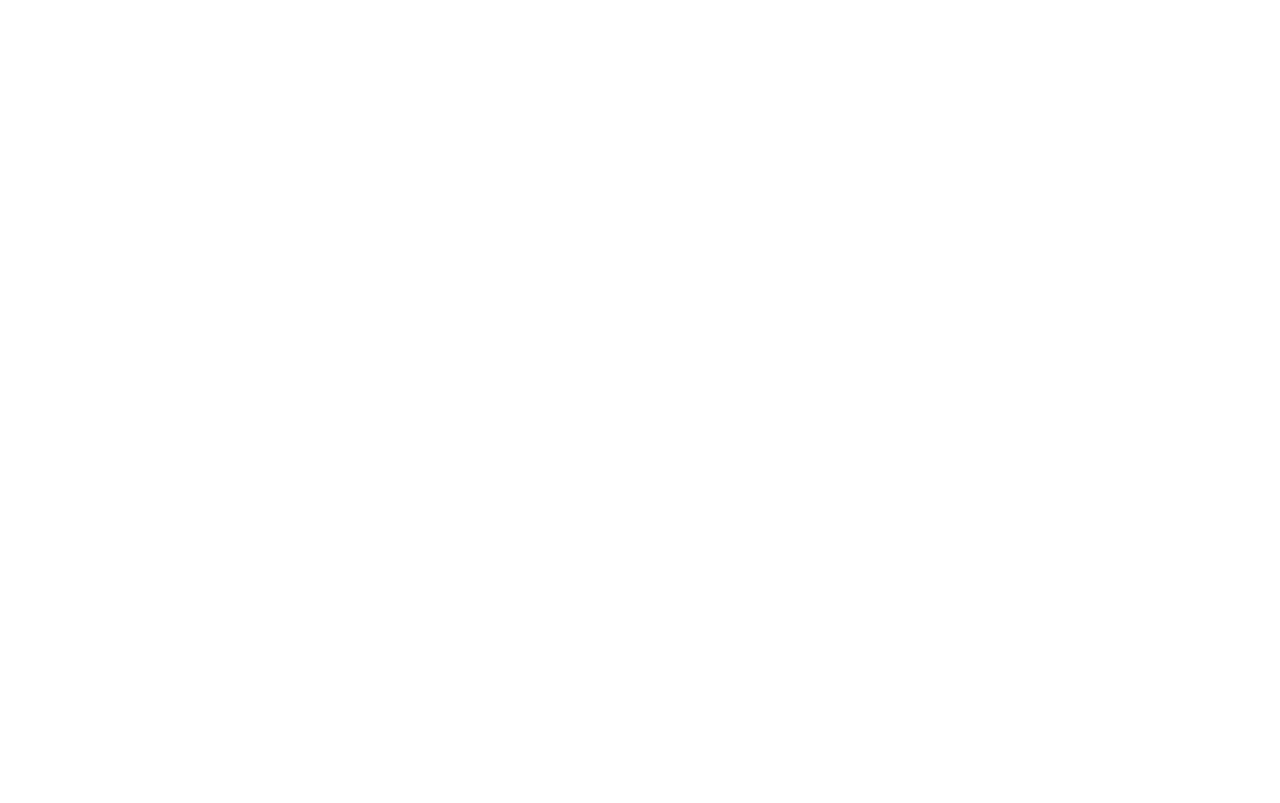
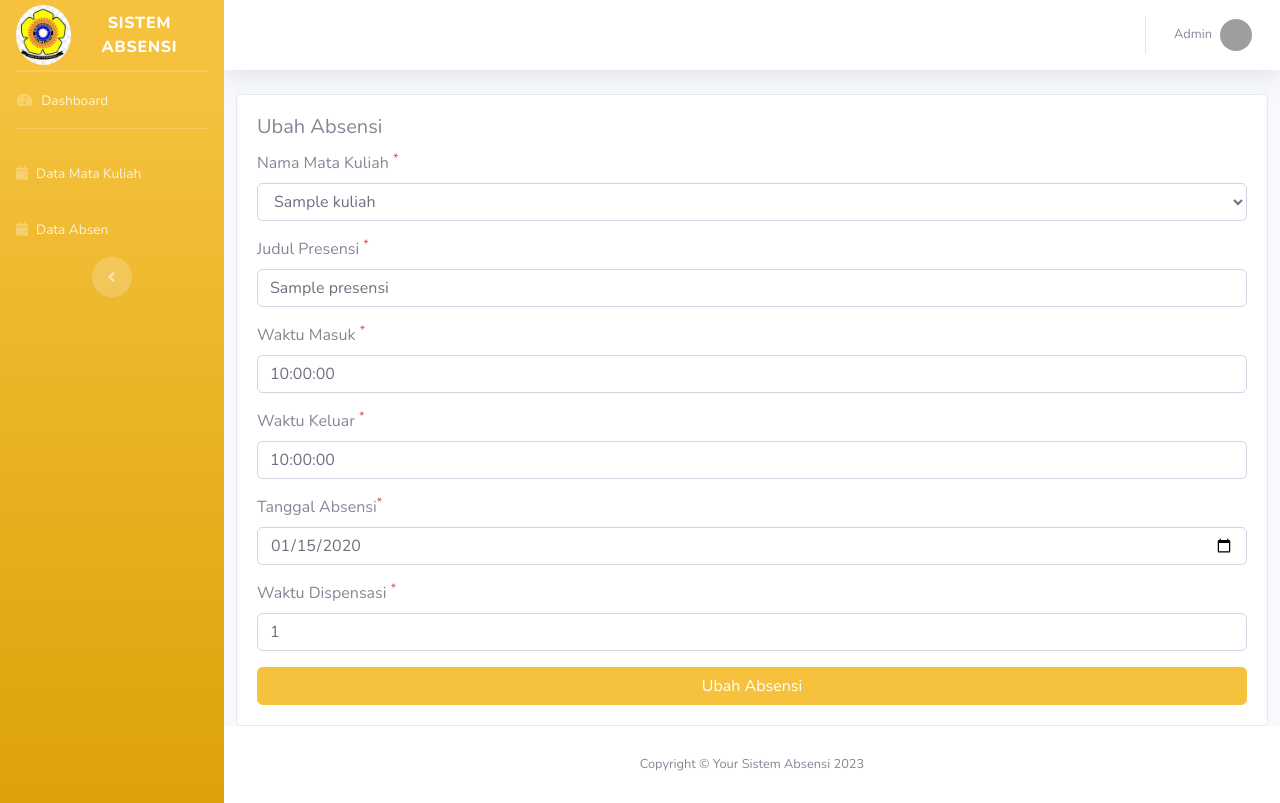
Before and after one commit to RansomBroker/sistem-absensi, a PHP site: page /ubah-data-absen.php?id=1 in a window 1280 px wide. Before the commit the page is empty. Run offline with PHP 8.4, Linux system fonts and the light colour scheme; a user stored in the database is signed in; data comes from the database, SQL or seed files in the repository; tables that the repository leaves empty hold one stand-in row (values such as "Sample post"); some libraries are stand-ins or nearby versions; grey boxes are pictures that could not be loaded.

Commit message:
donebroubah

```diff
--- a/data-absen.php
+++ b/data-absen.php
@@ -101,7 +101,7 @@
                                             <td><?= $data['tgl_absen']?></td>
                                             <td><?= $data['waktu_dispensasi']?></td>
                                             <td>
-                                                <button class="btn-edit btn btn-warning" data-id="<?= $data['id']?>">Edit</button>
+                                                <a href="ubah-data-absen.php?id=<?= $data['id']?>" class="btn-edit btn btn-warning">Edit</a>
                                                 <a href="hapus-data-absen.php?id=<?=$data['id']?>" class="btn btn-danger">Hapus</a>
                                             </td>
                                         </tr>
--- a/function.php
+++ b/function.php
@@ -292,6 +292,7 @@
 
 function tambah_absensi($form) {
     global  $connection;
+
     $nama_mata_kuliah = htmlspecialchars(stripcslashes($form['judul-presensi']));
     $id_mata_kuliah = $form['id-mata-kuliah'];
     $user_id = $form['user-id'];
@@ -466,3 +467,41 @@
     return substr(str_shuffle($str_result),
         0, $length_of_string);
 }
+function ambil_data_absen_by_id($id) {
+	global $connection;
+ 	return $connection->query("SELECT * FROM jadwal_presensi WHERE id = '$id'")->fetch_assoc();
+
+}
+function update_data_absen($form){
+	global $connection;
+	$id = $form['id'];
+	$nama_mata_kuliah = htmlspecialchars(stripcslashes($form['judul-presensi']));
+	$id_mata_kuliah = $form['id-mata-kuliah'];
+	$user_id = $form['user-id'];
+	$waktu_masuk = $form['waktu-masuk'];
+	$waktu_keluar = $form['waktu-keluar'];
+	$tanggal_absensi = $form['tanggal-absensi'];
+	$waktu_dispensasi = $form['waktu-dispensasi'];
+
+	$connection->query("
+		UPDATE jadwal_presensi
+		SET
+			user_id ='$user_id',
+			nama='$nama_mata_kuliah',
+			jam_masuk='$waktu_masuk',
+			jam_keluar='$waktu_keluar',
+			tgl_absen='$tanggal_absensi',
+			waktu_dispensasi='$waktu_dispensasi',
+			mata_kuliah_id='$id_mata_kuliah'
+		WHERE
+		id = '$id'
+	");
+
+	if ($connection->affected_rows > 0) {
+		set_flash_message('berhasil_tambah_absen', 'Berhasil Ubah Data absen');
+	} else {
+		set_flash_message('gagal_tambah_absen', 'Gagal Ubah Data absen');
+	}
+
+	return redirect('data-absen.php?halaman=data-absen');
+}
--- a/ubah-data-absen.php
+++ b/ubah-data-absen.php
@@ -0,0 +1,129 @@
+<?php
+session_start();
+include "function.php";
+
+if (isset($_POST['ubah-absensi'])) {
+     update_data_absen($_POST);
+}
+$data_absen = ambil_data_absen_by_id($_GET['id']);
+?>
+<!DOCTYPE html>
+<html lang="en">
+
+<head>
+
+    <?php include "head.php"?>
+
+    <title>Ubah Absen</title>
+
+    <?php include "css.php"?>
+</head>
+
+<body id="page-top">
+
+<!-- Page Wrapper -->
+<div id="wrapper">
+
+    <?php include "sidebar.php";?>
+
+    <!-- Content Wrapper -->
+    <div id="content-wrapper" class="d-flex flex-column">
+
+        <!-- Main Content -->
+        <div id="content">
+
+            <?php include "navbar.php";?>
+
+            <!-- Begin Page Content -->
+            <div class="container-fluid">
+                <div class="card card-body row">
+                    <h5 class="card-title"> Ubah Absensi</h5>
+                    <form action="" method="POST">
+                        <input type="hidden" name="id" value=<?= $_GET['id']?>>
+                        <input type="hidden" name="user-id" value="<?= $_SESSION['id']?>">
+                        <div class="form-group">
+                            <label for="" class="form-label">Nama Mata Kuliah <sup class="text-danger">*</sup></label>
+                            <select name="id-mata-kuliah" class="form-control" required>
+                                <?php foreach (ambil_data_mata_kuliah_dosen($_SESSION['id']) as $data):?>
+                                    <option value="<?= $data['id_mata_kuliah']?>"><?= $data['name']?></option>
+                                <?php endforeach;?>
+                            </select>
+                        </div>
+                        <div class="form-group">
+                            <label for="" class="form-label">Judul Presensi <sup class="text-danger">*</sup></label>
+                            <input name="judul-presensi"value="<?= $data_absen['nama']?>" class="form-control" required>
+                        </div>
+                        <div class="form-group">
+                            <label for="" class="form-label">Waktu Masuk <sup class="text-danger">*</sup></label>
+                            <input name="waktu-masuk"value="<?= $data_absen['jam_masuk']?>" class="time form-control" required>
+                        </div>
+                        <div class="form-group">
+                            <label for="" class="form-label">Waktu Keluar <sup class="text-danger">*</sup></label>
+                            <input name="waktu-keluar" value="<?= $data_absen['jam_keluar']?>" class="time form-control" required>
+                        </div>
+                        <div class="form-group">
+                            <label for="" class="form-label">Tanggal Absensi<sup class="text-danger">*</sup></label>
+                            <input type="date" name="tanggal-absensi" value="<?= $data_absen['tgl_absen']?>"  class="form-control" required>
+                        </div>
+                        <div class="form-group">
+                            <label for="" class="form-label">Waktu Dispensasi <sup class="text-danger">*</sup></label>
+                            <input type="number" name="waktu-dispensasi" value="<?= $data_absen['waktu_dispensasi']?>" class="form-control" required>
+                        </div>
+                        <button class="btn btn-warning w-100" name="ubah-absensi" >Ubah Absensi</button>
+                    </form>
+                </div>
+            </div>
+
+
+        </div>
+        <!-- End of Content Wrapper -->
+
+        <?php include "footer.php"?>
+    </div>
+    <!-- End of Page Wrapper -->
+
+    <!-- Scroll to Top Button-->
+    <a class="scroll-to-top rounded" href="#page-top">
+        <i class="fas fa-angle-up"></i>
+    </a>
+
+    <!-- Logout Modal-->
+    <div class="modal fade" id="logoutModal" tabindex="-1" role="dialog" aria-labelledby="exampleModalLabel"
+         aria-hidden="true">
+        <div class="modal-dialog" role="document">
+            <div class="modal-content">
+                <div class="modal-header">
+                    <h5 class="modal-title" id="exampleModalLabel">Ready to Leave?</h5>
+                    <button class="close" type="button" data-dismiss="modal" aria-label="Close">
+                        <span aria-hidden="true"></span>
+                    </button>
+                </div>
+                <div class="modal-body">Select "Logout" below if you are ready to end your current session.</div>
+                <div class="modal-footer">
+                    <button class="btn btn-secondary" type="button" data-dismiss="modal">Cancel</button>
+                    <a class="btn btn-primary" href="login.php">Logout</a>
+                </div>
+            </div>
+        </div>
+    </div>
+
+    <?php include "js.php"?>
+    <script>
+        $(document).ready(function () {
+            $('.time').timepicker({
+                timeFormat: 'HH:mm:ss ',
+                interval: 1,
+                minTime: '6',
+                maxTime: '11:59pm',
+                defaultTime: '06:00',
+                startTime: '00:00',
+                dynamic: false,
+                dropdown: true,
+                scrollbar: true
+            });
+        })
+    </script>
+
+</body>
+
+</html>
```
